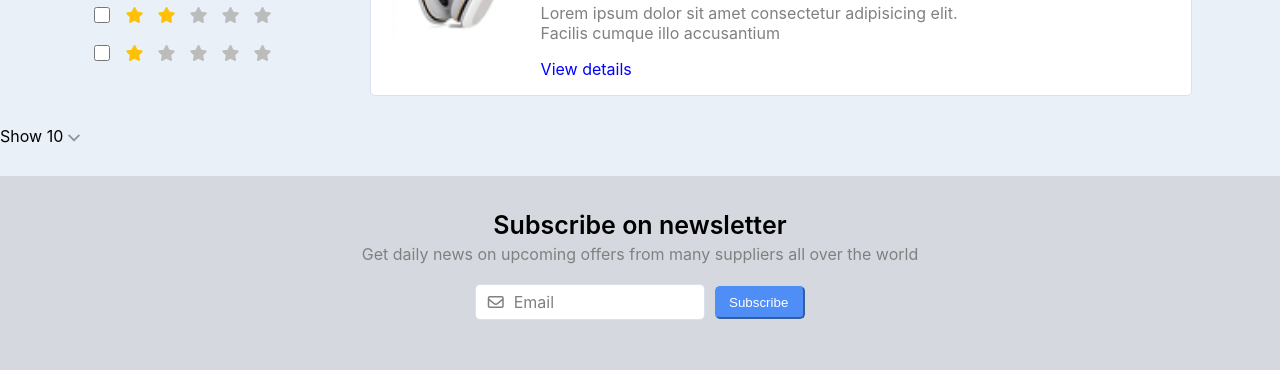
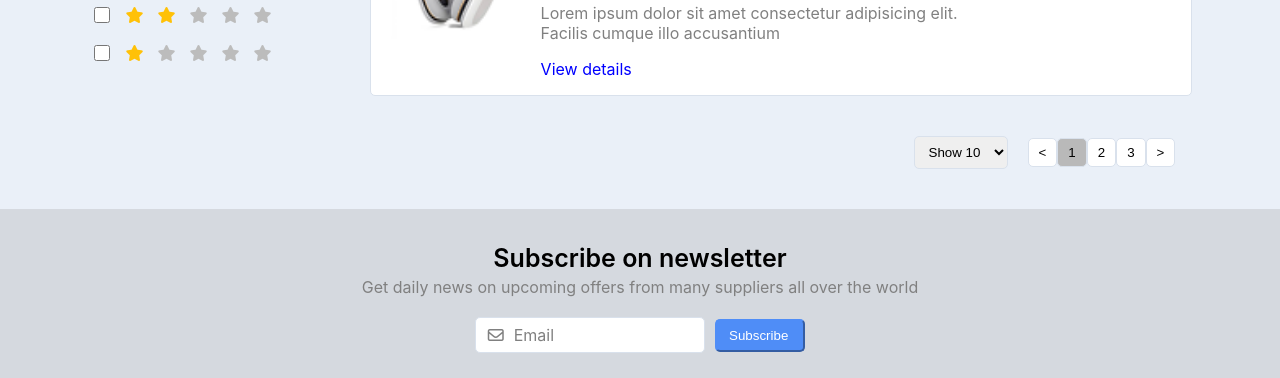
Before and after one commit to minahilabbas634/ecommerce-frontend-design, a plain HTML site: page index2.html in a window 1280 px wide. Shown: the part 1648-2026 px from the top of the page. Drawn offline with Linux system fonts and the light colour scheme.

Commit message:
second commit

```diff
--- a/index2.html
+++ b/index2.html
@@ -375,10 +375,26 @@
 </div>
 </div>
 </div>
-<div style="gap: 280px;left: 0%;">
-    <p>Show 10 <img src="Vector.png" alt="">
-    </p>
+<div id="pagination-bar">
+
+  <div class="show">
+    <select>
+      <option>Show   10</option>
+      <option>20</option>
+      <option>30</option>
+    </select>
+  </div>
+
+  <div class="pages">
+    <button><</button>
+    <button class="active">1</button>
+    <button>2</button>
+    <button>3</button>
+    <button>></button>
+  </div>
+
 </div>
+
 <div id="page">
 <p>Subscribe on newsletter</p>
     <p>Get daily news on upcoming offers from many suppliers all over the world</p>
--- a/style2.css
+++ b/style2.css
@@ -513,3 +513,45 @@ font-weight: 500;
   justify-content: space-between;
   display: flex;
 }
+#pagination-bar{
+  display: flex;
+  align-items: center;
+  margin: 20px 7%;
+  padding: 10px 15px;
+  border-radius: 6px;
+  gap: 20px;
+   justify-content: flex-end;
+}
+
+/* Left side: Show 10 */
+.show{
+  display: flex;
+  align-items: center;
+  gap: 8px;
+}
+
+.show select{
+  border: 1.5px solid #d9e1ec;
+  padding: 7px 10px;
+  border-radius: 5px;
+}
+
+/* Right side: page numbers */
+.pages{
+  display: flex;
+  align-items: center;
+  gap: 0px;
+}
+
+.pages button{
+  border: 1.5px solid #d9e1ec;
+  background: white;
+  padding: 6px 10px;
+  border-radius: 5px;
+  cursor: pointer;
+}
+
+.pages .active{
+  background: rgb(185, 185, 185);
+  color: black;
+}
```
